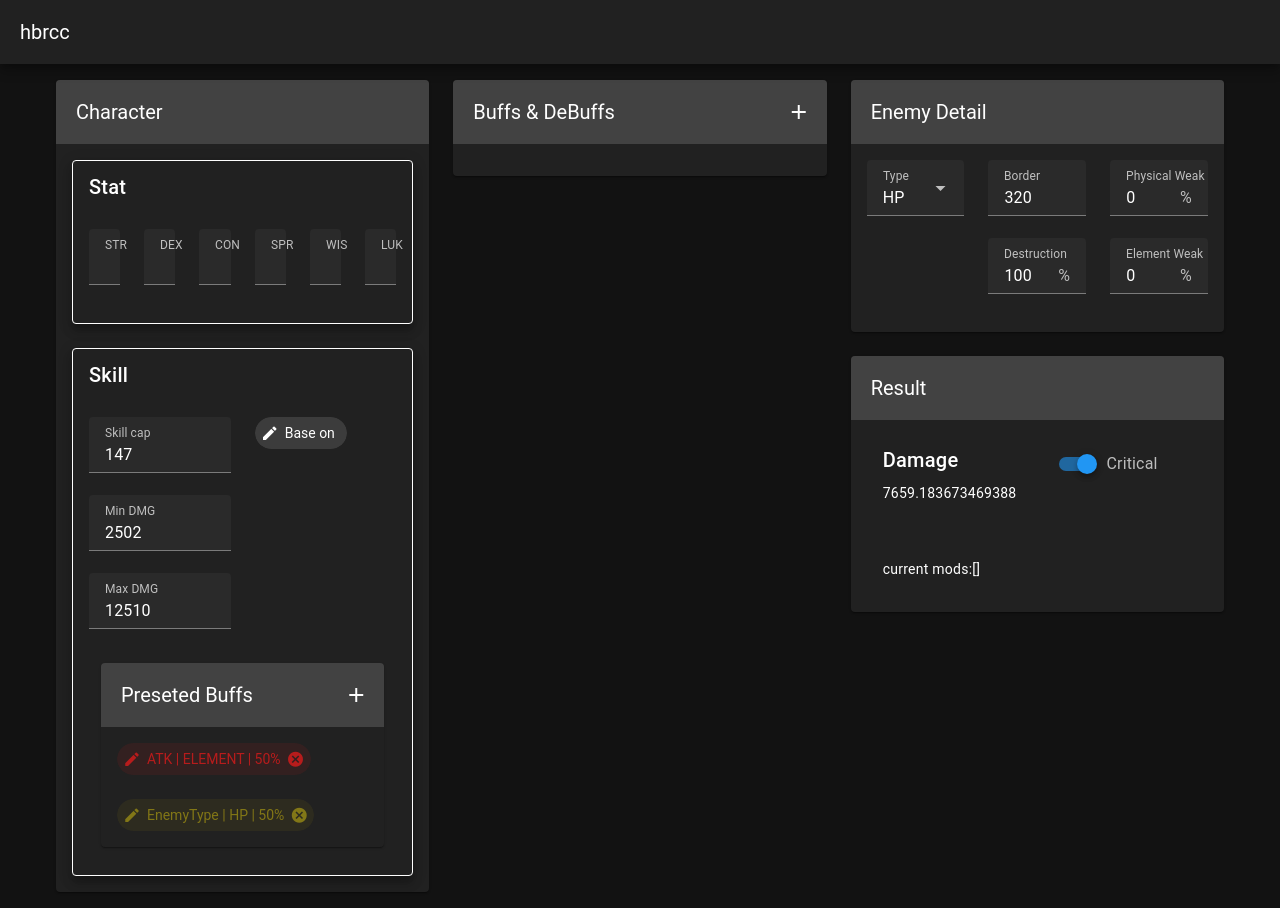
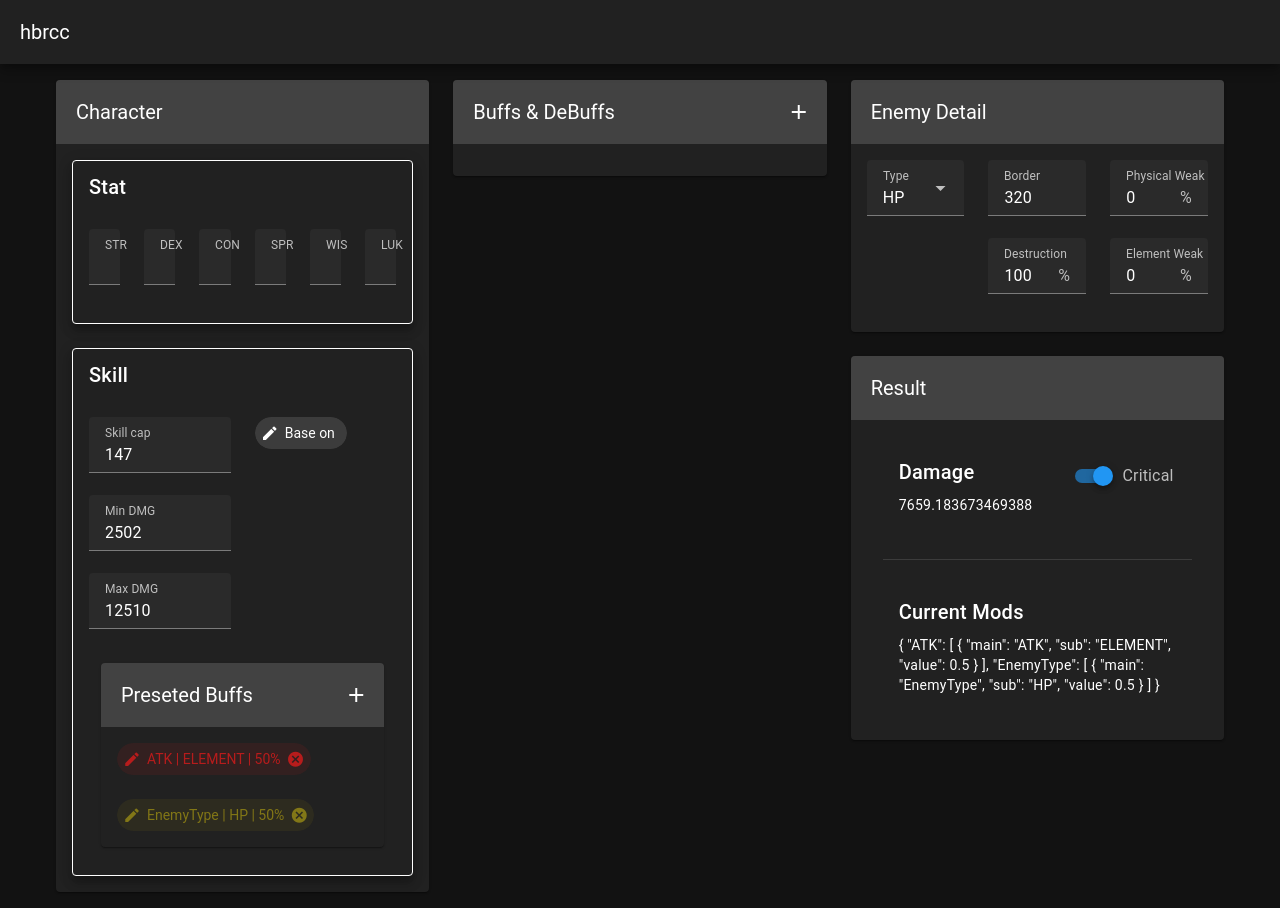
Before and after one commit to TWT233/hbrcc, a Vue app: page / in a window 1280 px wide. Built offline with nearby package versions, Linux system fonts and the light colour scheme.

Commit message:
update res

```diff
--- a/src/components/ViewResult.vue
+++ b/src/components/ViewResult.vue
@@ -17,6 +17,9 @@ const emit = defineEmits<{
   <v-card>
     <v-toolbar title="Result"></v-toolbar>
     <v-container>
+      <v-list>
+        <v-list-item>
+
           <v-row>
             <v-col>
               <v-card-title>Damage</v-card-title>
@@ -26,11 +29,18 @@ const emit = defineEmits<{
               <v-switch v-model="hit.isCrit" label="Critical" color="primary"></v-switch>
             </v-col>
           </v-row>
-      <v-row>
-        <v-col>
-          <v-card-text>current mods:{{ hit.mods }}</v-card-text>
-        </v-col>
-      </v-row>
+        </v-list-item>
+
+        <v-list-item>
+          <v-divider/>
+        </v-list-item>
+
+        <v-list-item>
+          <v-card-title>Current Mods</v-card-title>
+          <v-card-text>{{ hit.mergeMods() }}</v-card-text>
+        </v-list-item>
+
+      </v-list>
     </v-container>
   </v-card>
 </template>
```
Lines whose indentation alone changed are shown as unchanged.
